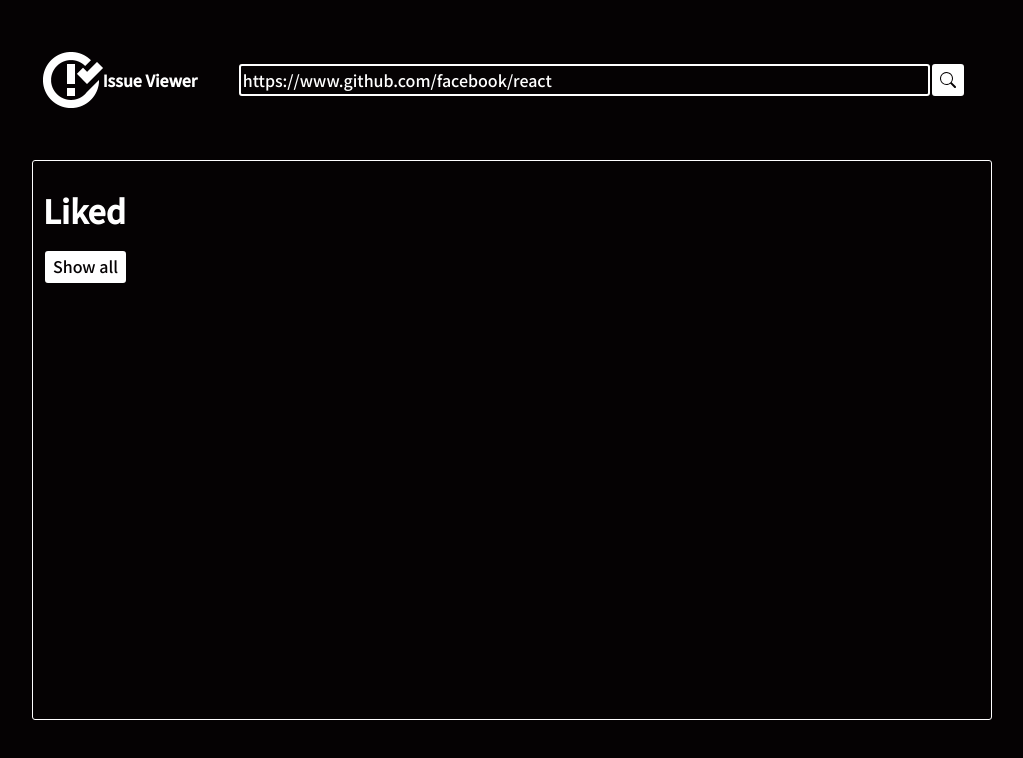
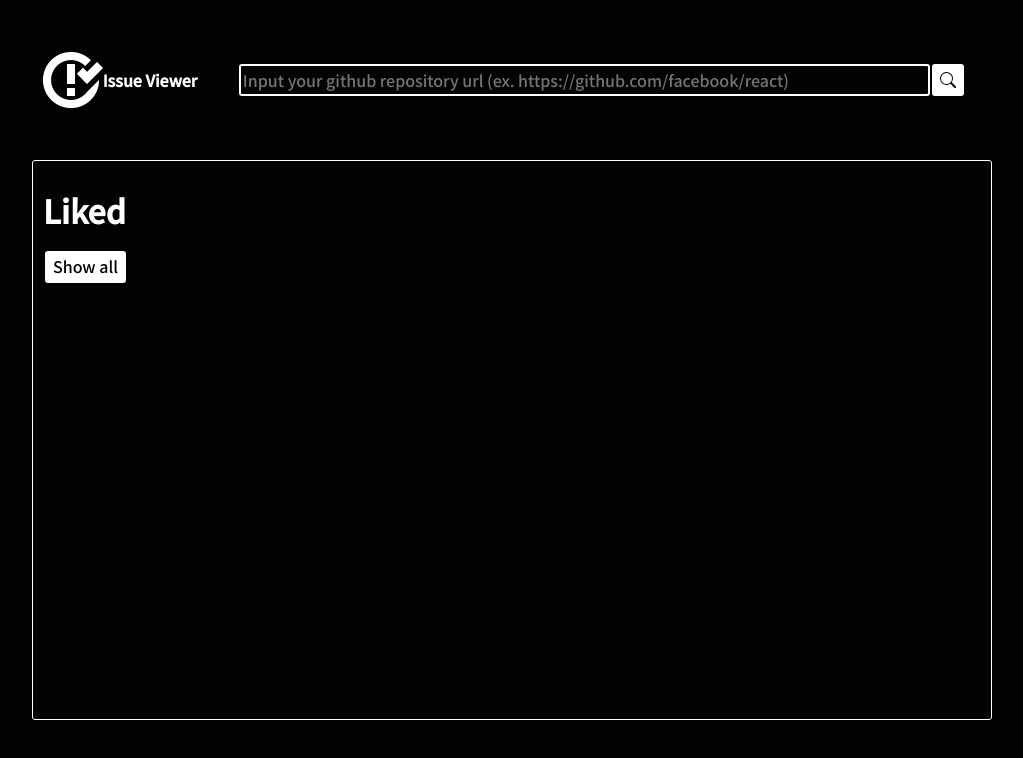
Before and after one commit to okskna/github-issue-viewer, a React app: page / in a window 1280 px wide. Shown: the top 758 px of the page, without its empty margins (128-1151 px from the left). Built offline with nearby package versions, Linux system fonts and the light colour scheme.

Commit message:
chore: remove mockup string

```diff
--- a/src/components/Nav.jsx
+++ b/src/components/Nav.jsx
@@ -18,7 +18,7 @@ import {
 import { CONSTANTS } from '../common/constants';
 
 const Nav = () => {
-  const [url, setUrl] = useState('https://www.github.com/facebook/react'); // FIXME
+  const [url, setUrl] = useState('');
 
   const dispatch = useDispatch();
 
```
